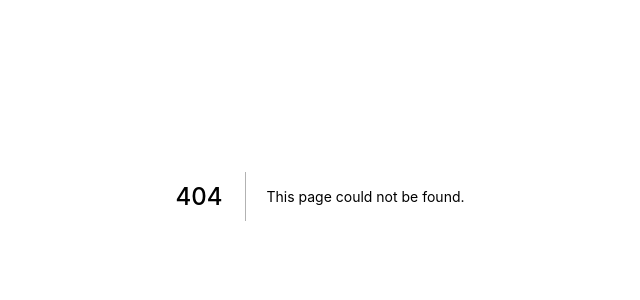
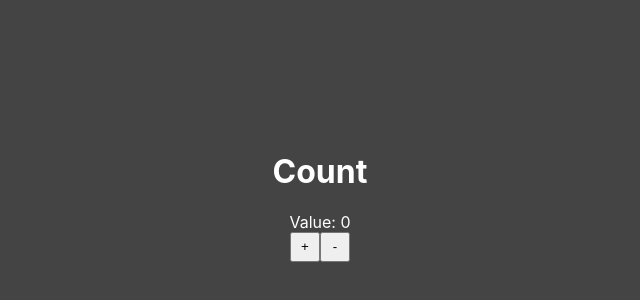
Before and after one commit to FelipeSaadi/Estudos, a Next.js app in the folder next.js/exercises/: page /state/count in a window 1280 px wide. Before the commit this address had no page. Shown: the part 204-504 px from the top of the page, without its empty margins (320-960 px from the left). Built offline with nearby package versions, Linux system fonts and the light colour scheme.

Commit message:
completed the Count Challenge

```diff
--- /dev/null
+++ b/next.js/exercises/pages/state/count.jsx
@@ -0,0 +1,35 @@
+import { useState } from "react"
+
+export default function count() {
+    const style = {
+        display: "flex",
+        justifyContent: "center",
+        flexDirection: "column",
+        alignItems: "center",
+        backgroundColor: "#444",
+        color: "#fff",
+        height: "100vh"
+    }
+    const buttonStyle = {
+        width: "30px",
+        height: "30px"
+    }
+    const [value, setValue] = useState(0)
+
+    function add() {
+        setValue(value + 1)
+    }
+    function decrease() {
+        setValue(value - 1)
+    }
+    return (
+        <div style={style}>
+            <h1>Count</h1>
+            <div>Value: {value}</div>
+            <div>
+                <button onClick={add} style={buttonStyle}>+</button>
+                <button onClick={decrease} style={buttonStyle}>-</button>
+            </div>
+        </div>
+    )
+}
```
